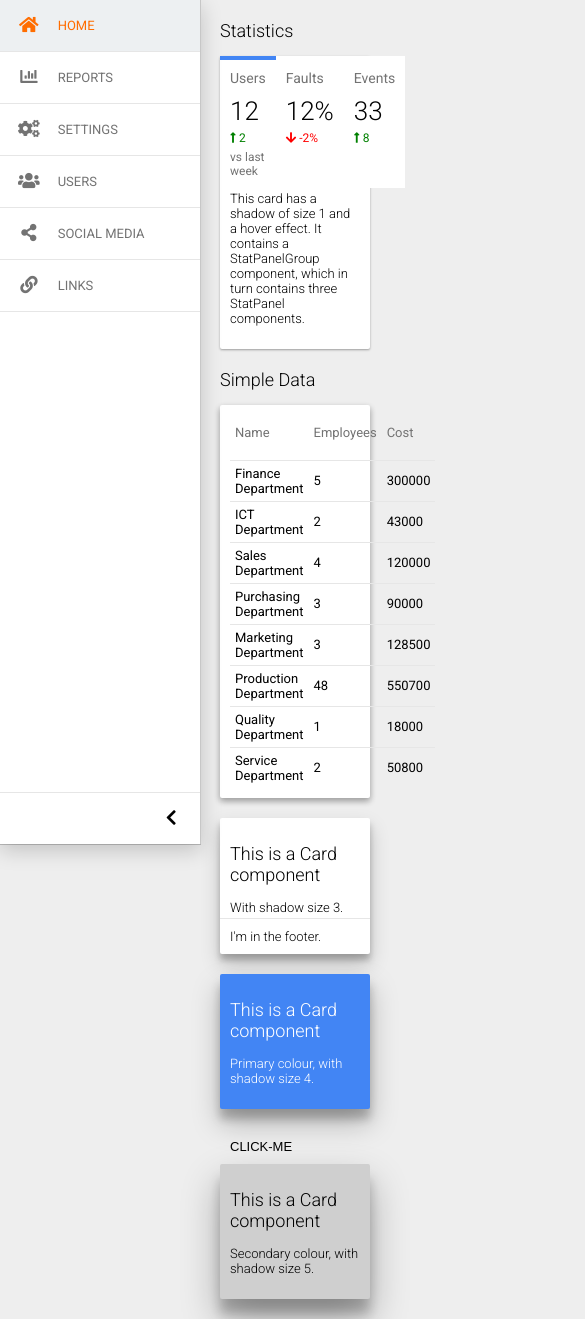
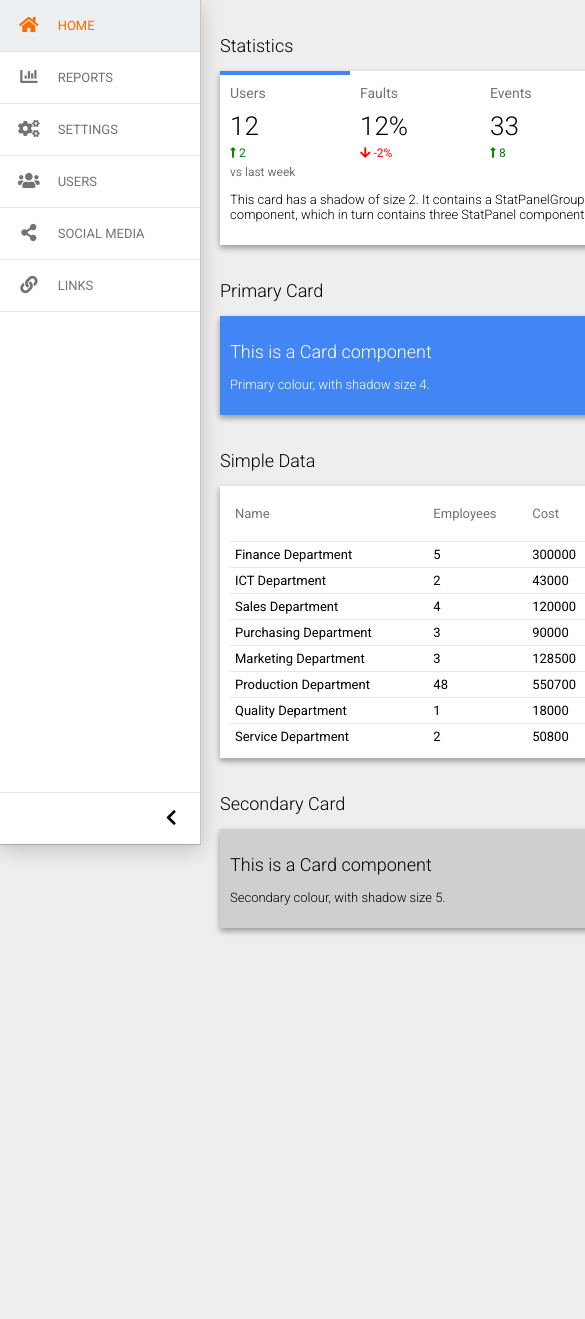
Before and after one commit to srayner/monel2, a React (Create React App) app: page / in a window 390 px wide. Shown: the top 1319 px of the page, 585 px wide, since content can reach past the window. After the commit the page ends 948 px from the top, so only its background shows below. Built offline with nearby package versions, Linux system fonts and the light colour scheme.

Commit message:
Added css grid and media queries.

```diff
--- a/src/App.css
+++ b/src/App.css
@@ -25,3 +25,12 @@ h2 {
   transition-timing-function: ease-in; }
   .App.wide {
     margin-left: 78px; }
+  .App .grid {
+    display: grid;
+    grid-template-columns: repeat(1, 1fr);
+    grid-column-gap: 20px;
+    grid-auto-rows: minmax(100px, auto);
+    grid-row-gap: 20px; }
+    @media (min-width: 992px) {
+      .App .grid {
+        grid-template-columns: repeat(2, 1fr); } }
--- a/src/App.scss
+++ b/src/App.scss
@@ -1,3 +1,24 @@
+$breakpoints: (
+    'small'  : 767px,
+    'medium' : 992px,
+    'large'  : 1200px
+);
+
+@mixin respond-to($breakpoint) {
+    $value: map-get($breakpoints, $breakpoint);
+
+    @if $value != null {
+        @media (min-width: $value) {
+            @content;
+        }
+    }
+
+    @else {
+        @warn "Unfortunately, no value could be retrieved from `#{$breakpoint}`. "
+            + "Please make sure it is defined in `$breakpoints` map.";
+    }
+}
+
 body {
   font-family: 'Roboto', sans-serif;
   -webkit-font-smoothing: antialiased;
@@ -32,4 +53,16 @@ h2 {
     &.wide {
         margin-left: 78px;
     }
+
+    .grid {
+        display: grid;
+        grid-template-columns: repeat(1, 1fr);
+        grid-column-gap: 20px;
+        grid-auto-rows: minmax(100px, auto);
+        grid-row-gap: 20px;
+
+        @include respond-to('medium') {
+            grid-template-columns: repeat(2, 1fr);
+        }
+    }
 }
--- a/src/components/Card/Card.scss
+++ b/src/components/Card/Card.scss
@@ -1,12 +1,9 @@
 .card {
     background-color: white;
     border: none;
-    border-radius: 2px;
-    //box-shadow: 0 14px 28px rgba(0,0,0,0.25), 0 10px 10px rgba(0,0,0,0.22);
-    //box-shadow: 0 3px 6px rgba(0,0,0,0.16), 0 3px 6px rgba(0,0,0,0.23);
     box-shadow: 0 3px 6px rgba(0,0,0,0.16), 0 3px 6px rgba(0,0,0,0.23);
     padding: 10px;
-    margin-bottom: 20px;
+    height: calc(100% - 71px);
 
     &.primary {
       background-color: #4285f4;
--- a/src/pages/Home.js
+++ b/src/pages/Home.js
@@ -7,34 +7,36 @@ import Button from '../components/Button/Button';
 
 const Home = (props) => {
     return (
-        <React.Fragment>
-            <h2>Statistics</h2>
-                <Card type="card-1">
+        <div className="grid">
+            <div>
+                <h2>Statistics</h2>
+                <Card type="card-2">
                     <StatPanelGroup items={props.stats}/>
-                    <p>This card has a shadow of size 1 and a hover effect. It contains a StatPanelGroup component,
-                        which in turn contains three StatPanel components.</p>
+                    <p>This card has a shadow of size 2. It contains a StatPanelGroup component,
+                    which in turn contains three StatPanel components.</p>
                 </Card>
+            </div>
+            <div>
+                <h2>Primary Card</h2>
+                <Card type="primary card-2">
+                    <h2>This is a Card component</h2>
+                    <p>Primary colour, with shadow size 4.</p>
+                </Card>
+            </div>
+            <div>
                 <h2>Simple Data</h2>
                 <Card type="card-2">
                     <Table data={props.data}/>
                 </Card>
-                <Card type="card-3">
-                    <h2>This is a Card component</h2>
-                    <p>With shadow size 3.</p>
-                    <CardFooter>
-                        <p>I'm in the footer.</p>
-                    </CardFooter>
-                </Card>
-                <Card type="primary card-4">
-                    <h2>This is a Card component</h2>
-                    <p>Primary colour, with shadow size 4.</p>
-                </Card>
-                <Button text="click-me"/>
-                <Card type="secondary card-5">
+            </div>
+            <div>
+                <h2>Secondary Card</h2>
+                <Card type="secondary card-2">
                     <h2>This is a Card component</h2>
                     <p>Secondary colour, with shadow size 5.</p>
                 </Card>
-        </React.Fragment>
+            </div>
+        </div>
     );
 }
 
```
